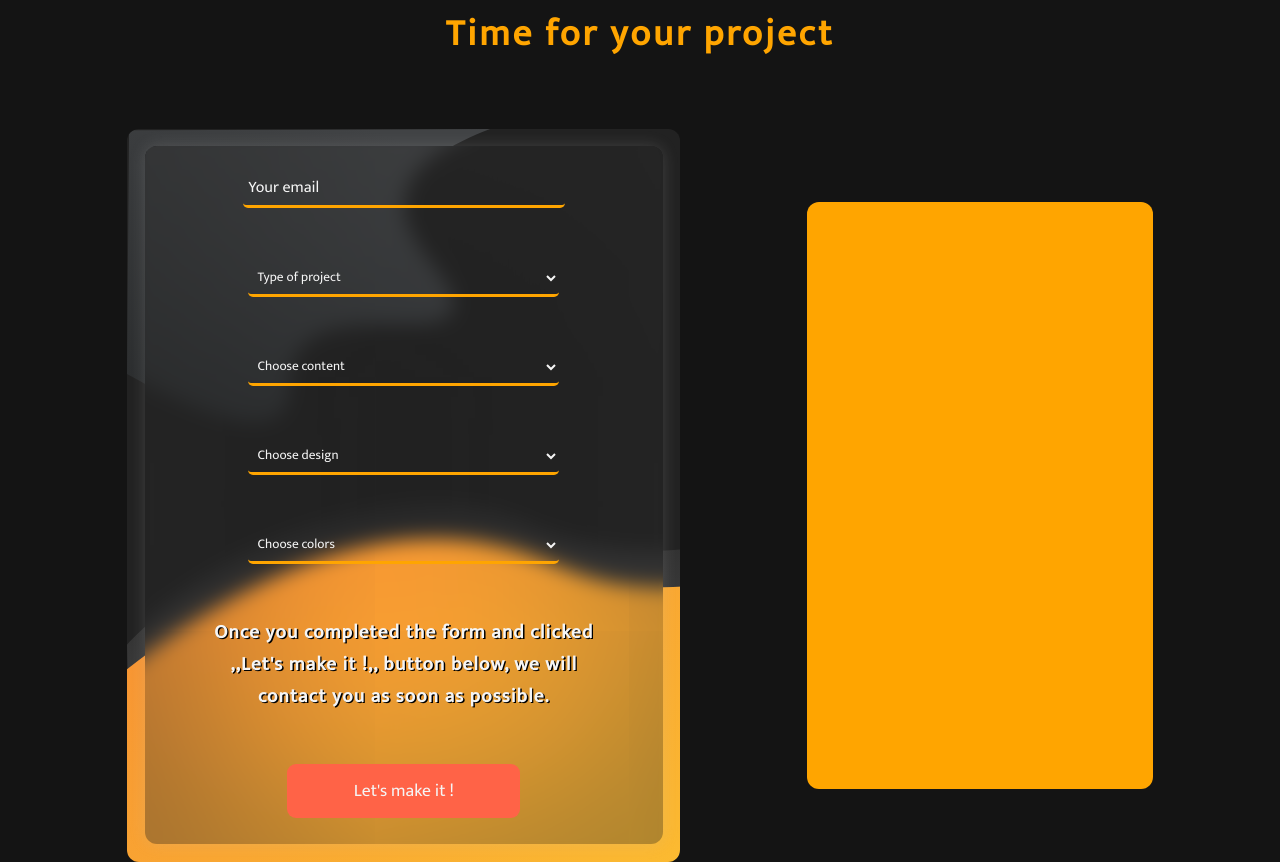
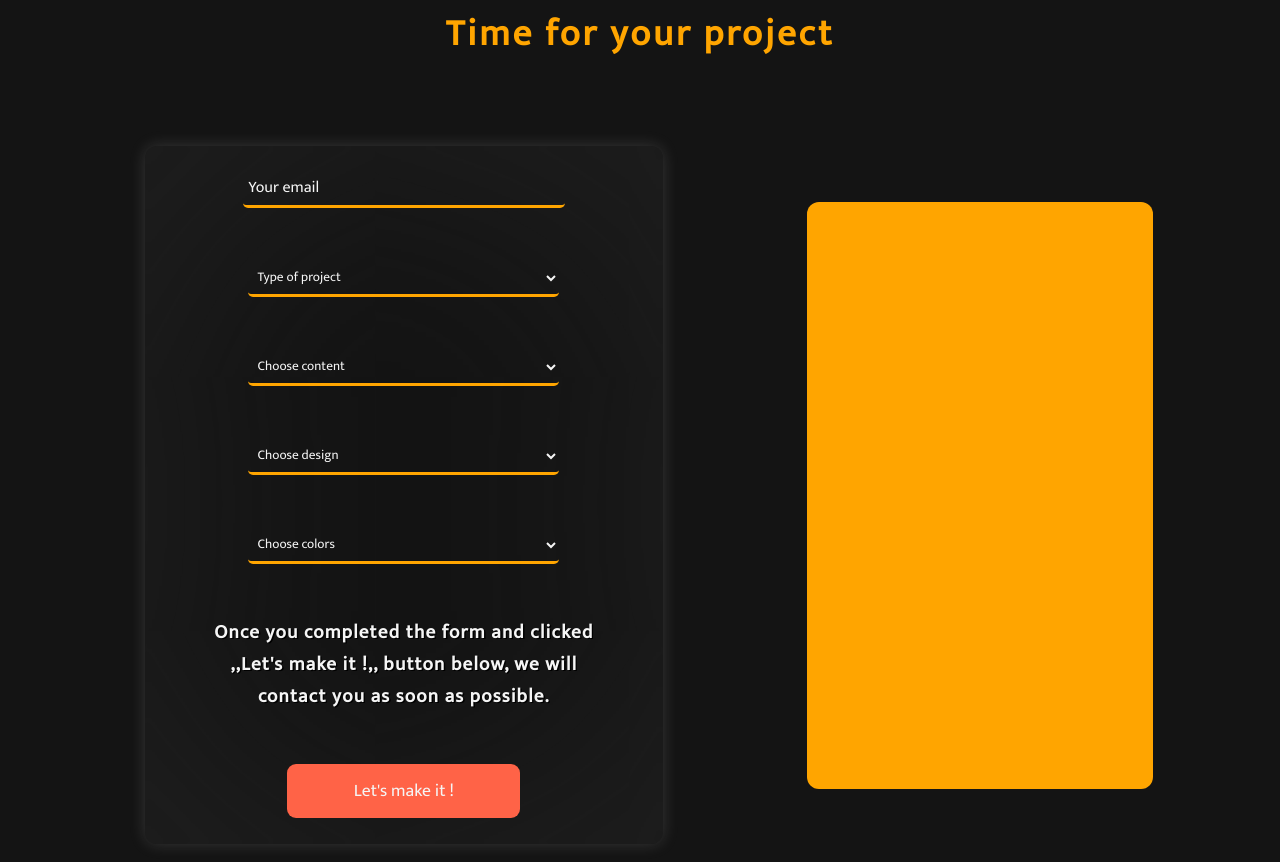
Before and after one commit to Juka99/Sigma, a plain HTML site: page index.html in a window 1280 px wide. Shown: the part 4657-5519 px from the top of the page. Drawn offline with nearby package versions, Linux system fonts and the light colour scheme.

Commit message:
Update style.css

```diff
--- a/assets/css/style.css
+++ b/assets/css/style.css
@@ -1730,7 +1730,7 @@ html body .contact .formAndSvgs {
 
 html body .contact .formAndSvgs .contactForm {
   width: 50%;
-  background-image: url("../images/contactFormCover.svg");
+  //background-image: url("../images/contactFormCover.svg");
   padding: 1.5%;
   background-attachment: fixed;
   background-repeat: no-repeat;
```
